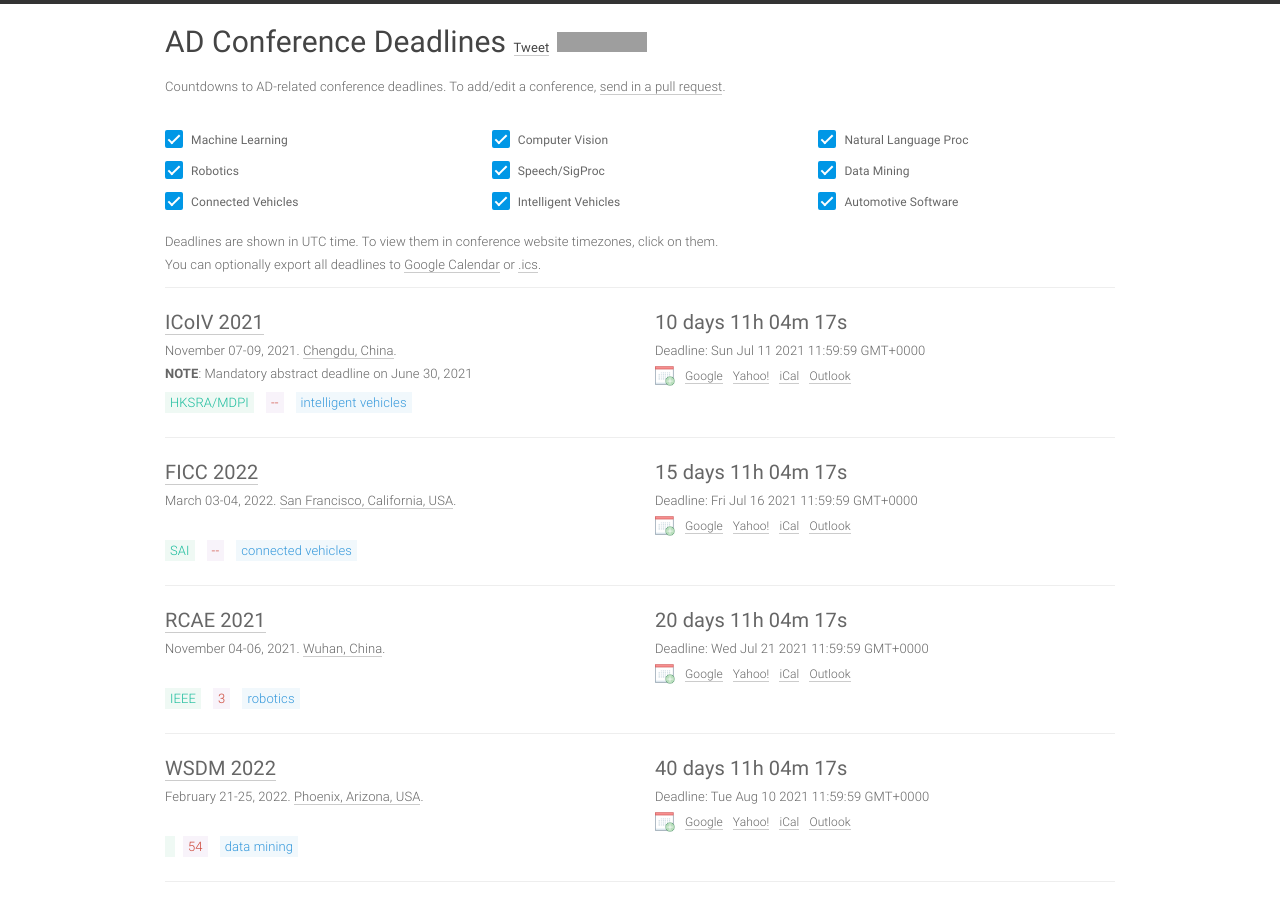
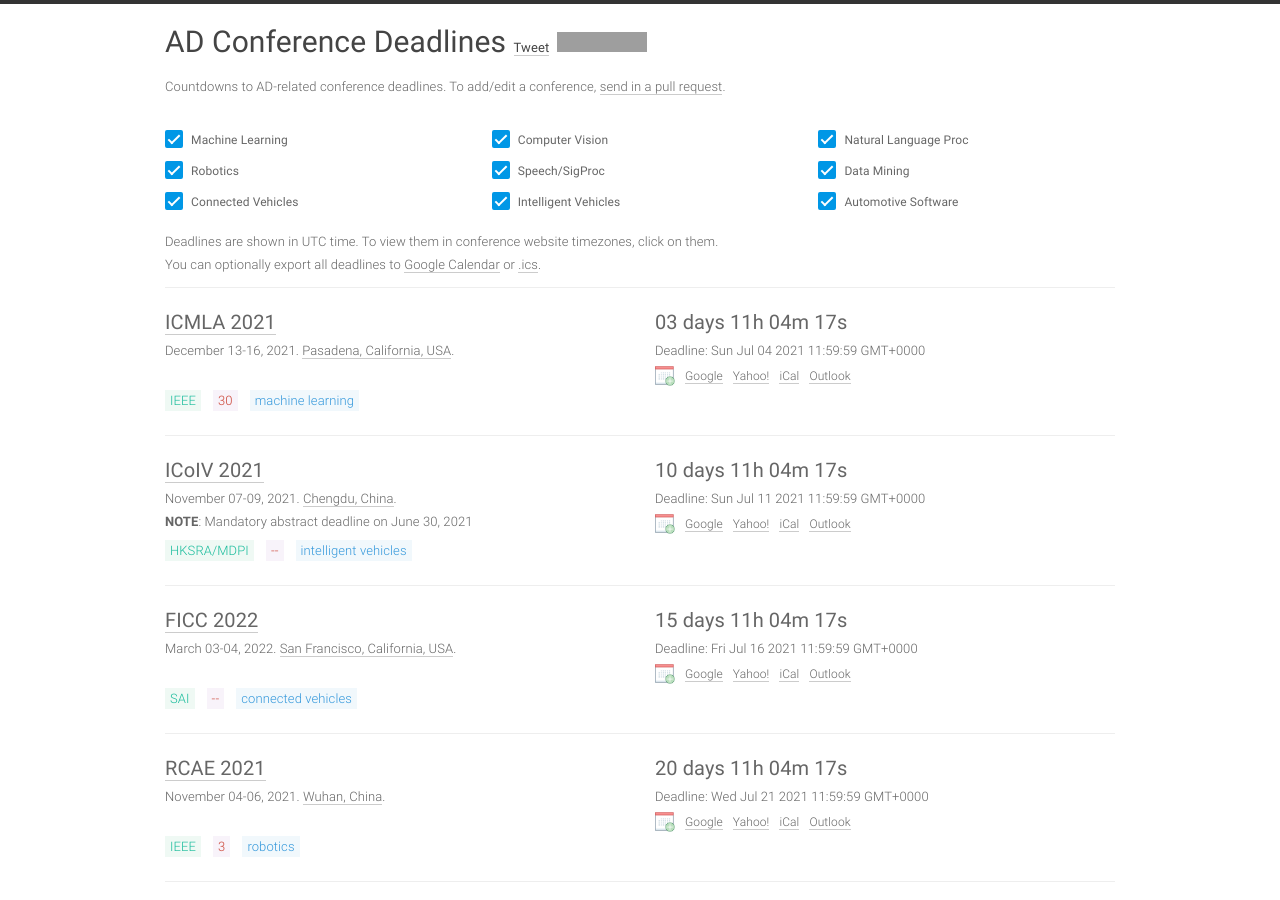
Before and after one commit to paperswithcode/ai-deadlines, a Jekyll site: the page built from index.html, in a window 1280 px wide and 900 px high. Built offline with Jekyll 4.4.1, drawn with Linux system fonts in a browser that asks for light colours; comment, search, counter and statistics services are not loaded; grey boxes are pictures that could not be loaded.

Commit message:
Update conferences.yml

```diff
--- a/_data/conferences.yml
+++ b/_data/conferences.yml
@@ -1,4 +1,17 @@
 ---
+- title: ICMLA
+  long:  International Conference On Machine Learning And Applications
+  hindex: 30
+  year: 2021
+  id: icmla2021
+  link: https://www.icmla-conference.org/icmla21/
+  deadline: '2021-07-03 23:59:59'
+  timezone: UTC-12
+  date: December 13-16, 2021
+  place: Pasadena, California, USA
+  sub: ML
+  host: IEEE
+
 - title: ICINCO
   long:  International Conference on Informatics in Control, Automation and Robotics
   hindex: 14
```
